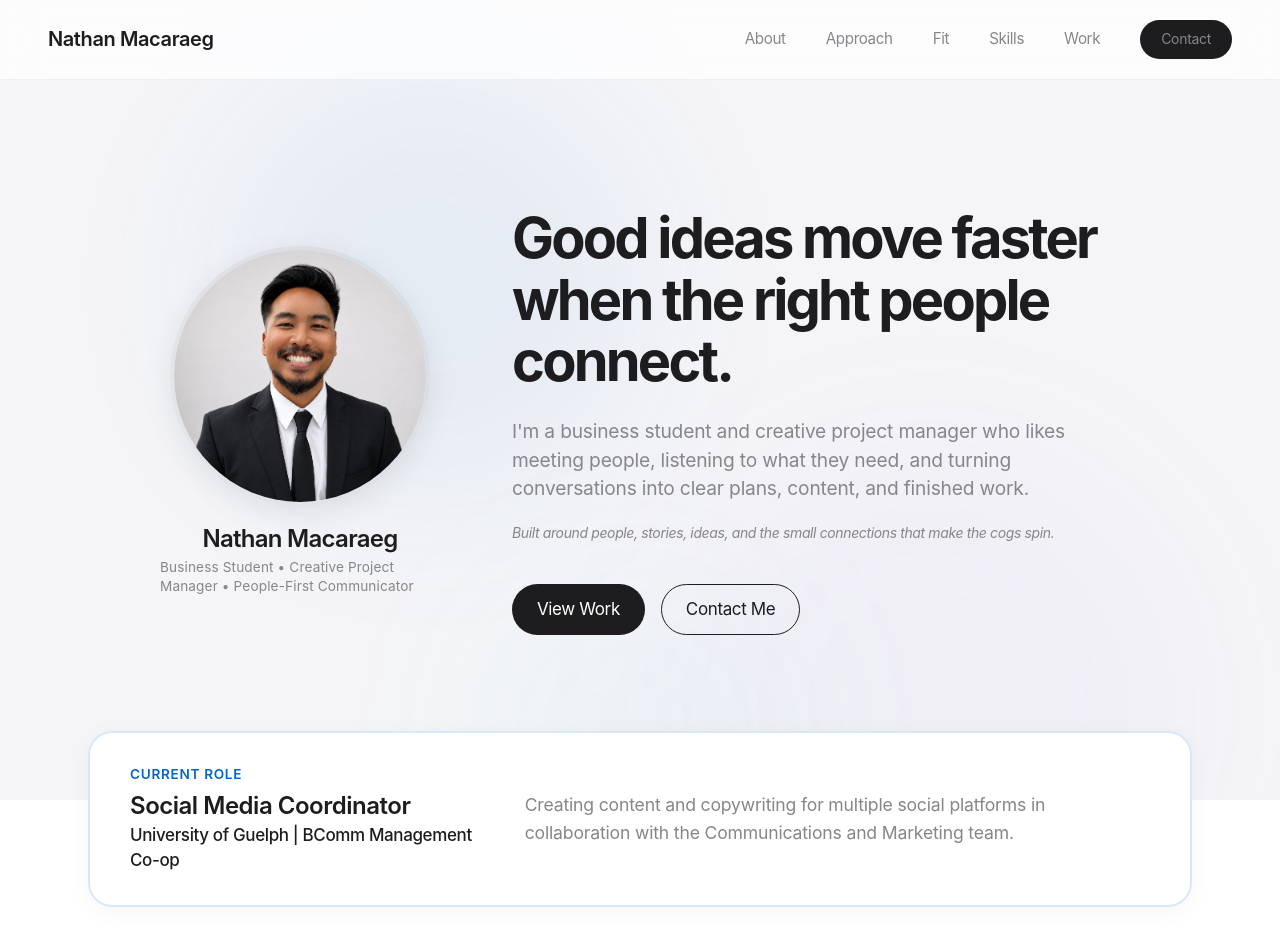
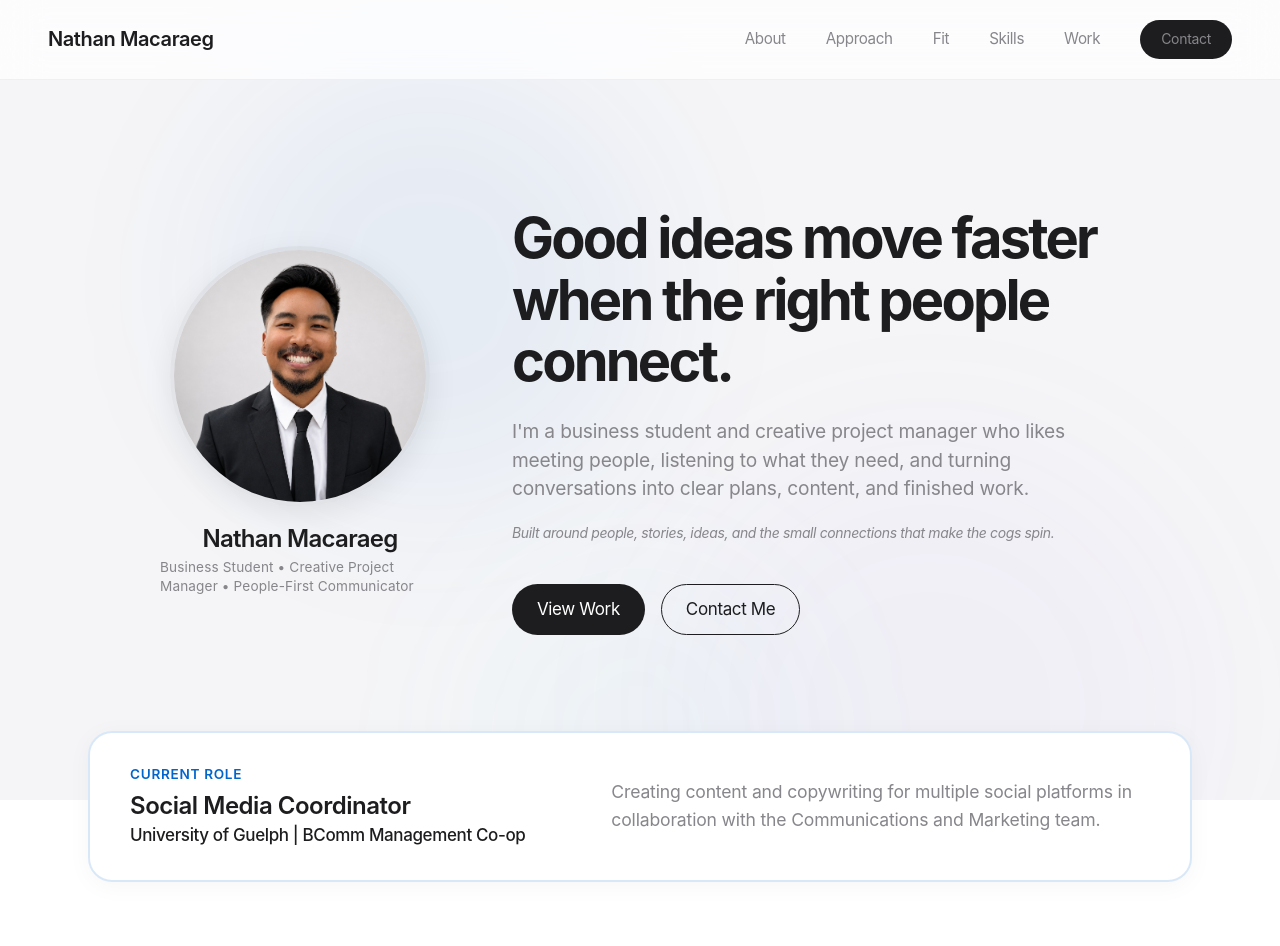
Before and after one commit to nathanmacaraeg/nate, a React (Vite) app: page / in a window 1280 px wide. Shown: the top 946 px of the page. Built offline with nearby package versions, Linux system fonts and the light colour scheme.

Commit message:
Widen left column for Co-op text

```diff
--- a/src/components/portfolio/CurrentRoleSection.jsx
+++ b/src/components/portfolio/CurrentRoleSection.jsx
@@ -4,7 +4,7 @@ export default function CurrentRoleSection() {
   return (
     <section className="container reveal" style={{ paddingBottom: '6rem', marginTop: '-2rem' }}>
       <div className="card" style={{ padding: '2rem 2.5rem', display: 'flex', alignItems: 'center', gap: '2rem', flexWrap: 'wrap', border: '2px solid rgba(0, 102, 204, 0.15)' }}>
-        <div style={{ flex: '1 1 250px' }}>
+        <div style={{ flex: '1 1 380px' }}>
           <div style={{ fontSize: '0.85rem', fontWeight: 600, color: 'var(--accent)', textTransform: 'uppercase', letterSpacing: '0.05em' }}>Current Role</div>
           <h3 style={{ fontSize: '1.5rem', fontWeight: 600, marginTop: '0.5rem', marginBottom: '0.25rem' }}>Social Media Coordinator</h3>
           <div style={{ color: 'var(--ink)', fontWeight: 500 }}>University of Guelph | BComm Management Co-op</div>
```
